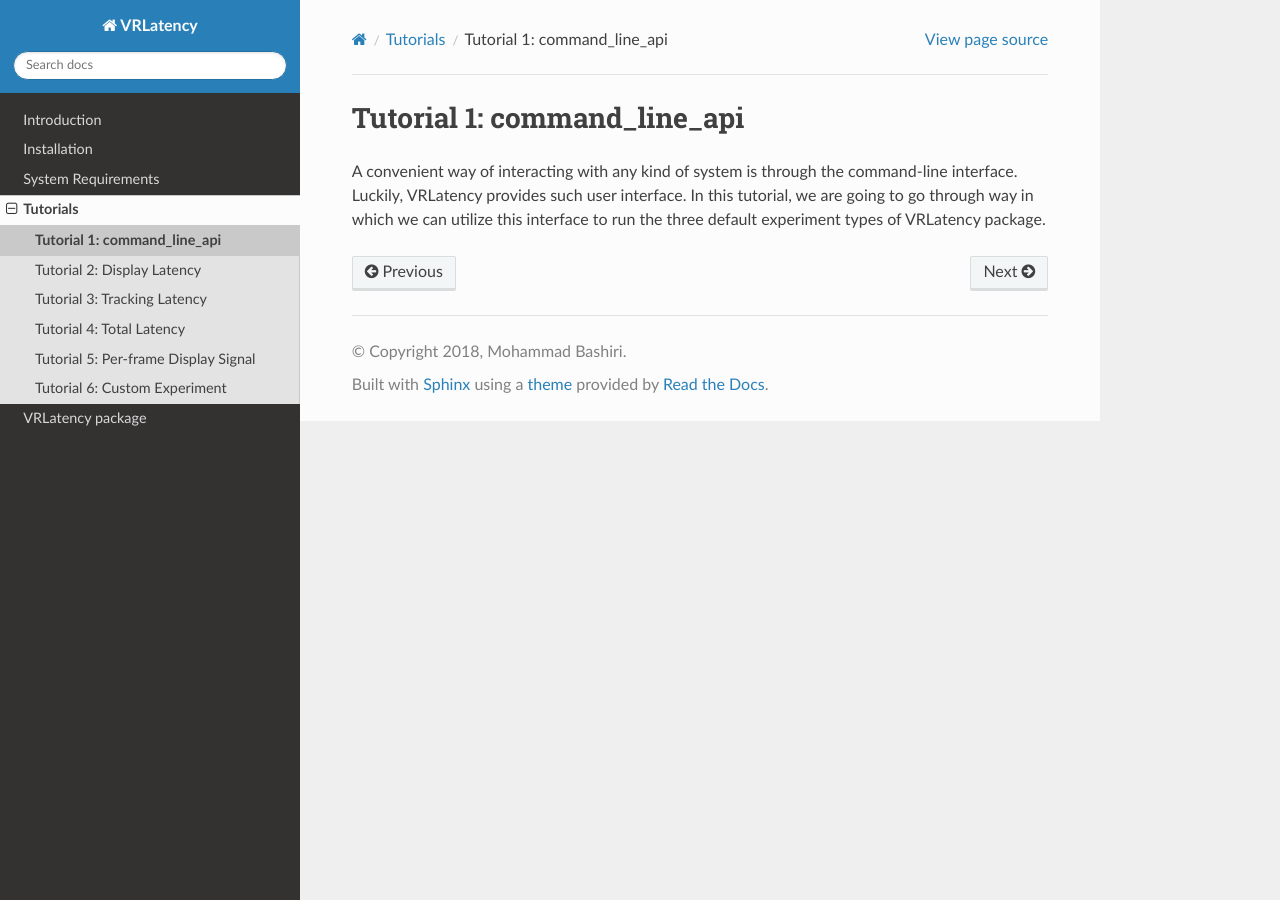
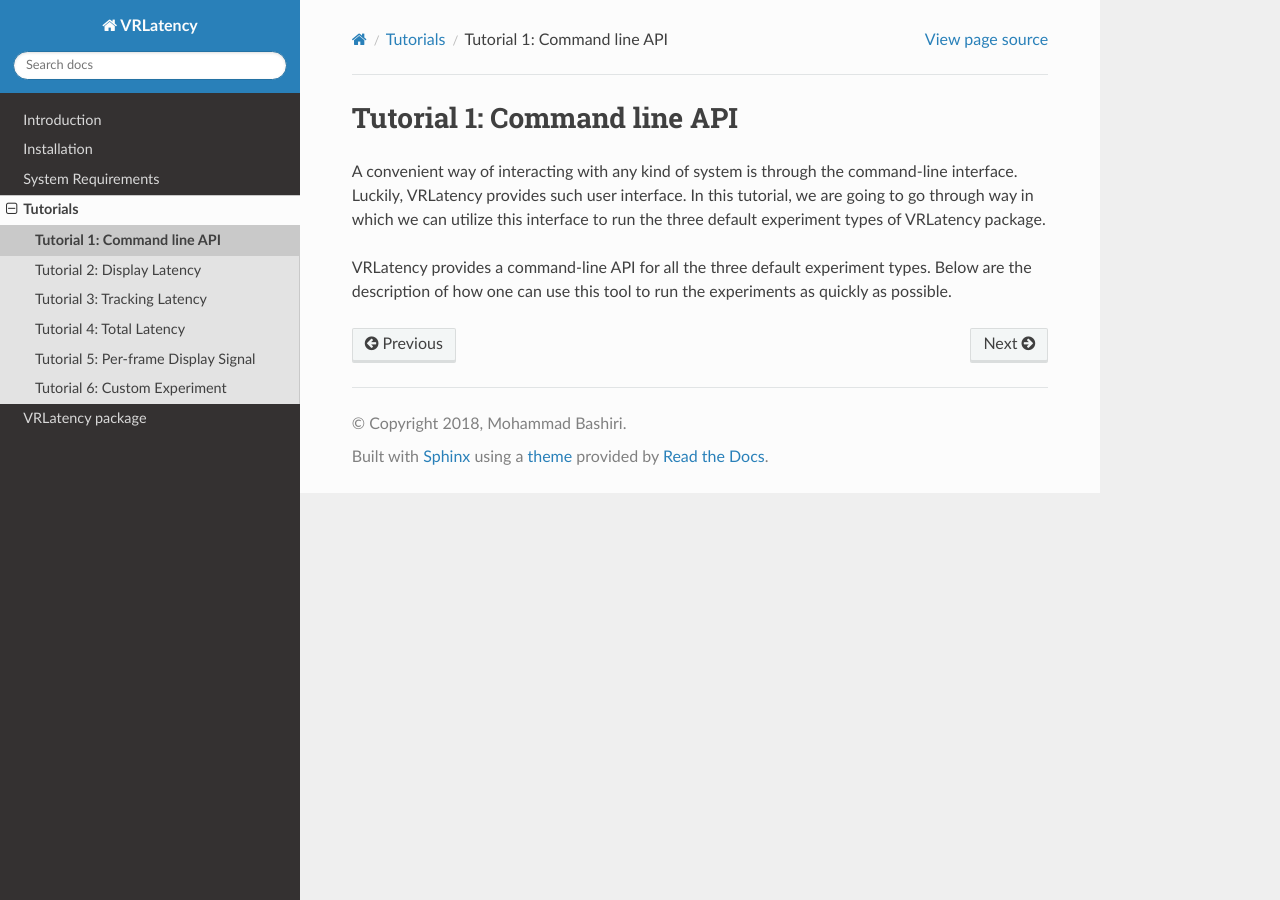
Before and after one commit to ratcave/vrlatency, a Sphinx documentation site: the page built from docs/tutorial1.rst, in a window 1280 px wide. Built offline with Sphinx 7.4.7 and the Read the Docs theme 2.0.0, drawn with Linux system fonts in a browser that asks for light colours.

Commit message:
Added some text to some of the documentation files

```diff
--- a/docs/tutorial1.rst
+++ b/docs/tutorial1.rst
@@ -1,6 +1,9 @@
-Tutorial 1: command_line_api
+Tutorial 1: Command line API
 =============================
 
 A convenient way of interacting with any kind of system is through the command-line interface.
 Luckily, VRLatency provides such user interface. In this tutorial, we are going to go through way
 in which we can utilize this interface to run the three default experiment types of VRLatency package.
+
+VRLatency provides a command-line API for all the three default experiment types. Below are the description of how
+one can use this tool to run the experiments as quickly as possible.
--- a/docs/tutorial2.rst
+++ b/docs/tutorial2.rst
@@ -79,6 +79,9 @@ display latencies, so we create a DisplayExperiment.
 
 While the experiment is running, you keeps you informed about the progress of the experiment.
 
+.. image:: _static/progress_bar_display.png
+    :align: center
+
 Save the data
 +++++++++++++
 
```
Also changed, not shown: docs/introduction.rst (+40 -2 lines).
